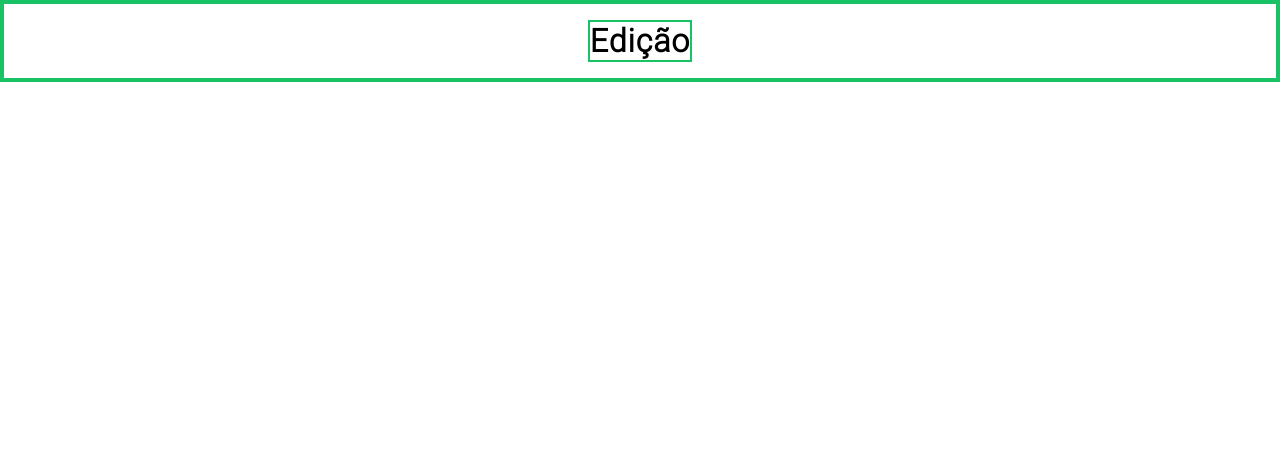
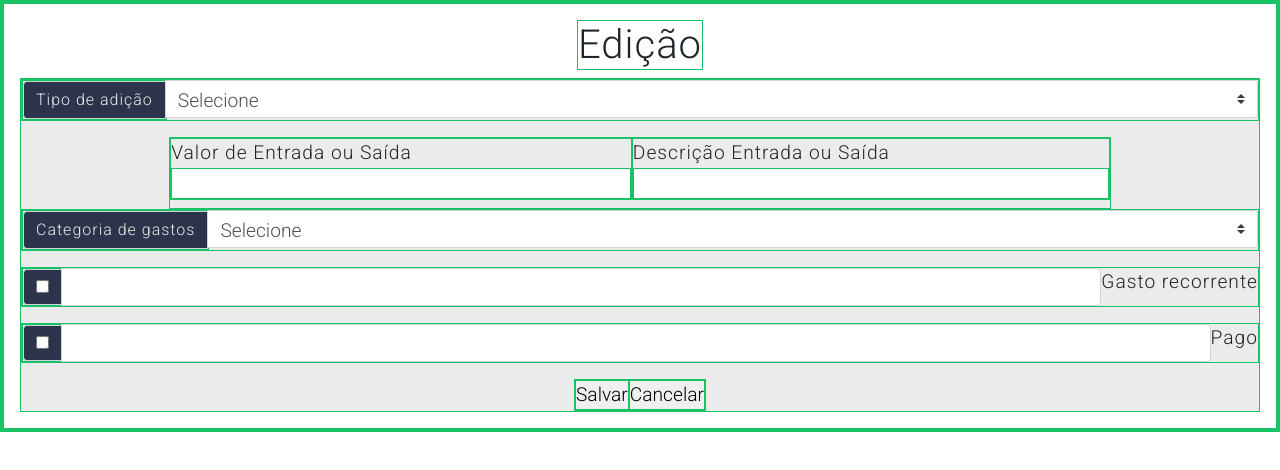
Before and after one commit to LanaGomes/costProject, a React (Vite) app: page /editpage in a window 1280 px wide. Shown: the top 470 px of the page. Built offline with nearby package versions, Linux system fonts and the light colour scheme.

Commit message:
Edit layout ugly ready

```diff
--- a/index.html
+++ b/index.html
@@ -13,9 +13,40 @@
       href="https://fonts.googleapis.com/css2?family=Montserrat:wght@200&family=Quicksand:wght@300;700&family=Roboto+Mono:wght@100;200;400;500&family=Roboto:wght@100;300&family=Young+Serif&display=swap"
       rel="stylesheet"
     />
+    <link
+      href="https://cdn.jsdelivr.net/npm/bootstrap@5.3.2/dist/css/bootstrap.min.css"
+      rel="stylesheet"
+      integrity="sha384-T3c6CoIi6uLrA9TneNEoa7RxnatzjcDSCmG1MXxSR1GAsXEV/Dwwykc2MPK8M2HN"
+      crossorigin="anonymous"
+    />
+    <link
+      rel="stylesheet"
+      href="https://cdn.jsdelivr.net/npm/bootstrap@4.0.0/dist/css/bootstrap.min.css"
+      integrity="sha384-Gn5384xqQ1aoWXA+058RXPxPg6fy4IWvTNh0E263XmFcJlSAwiGgFAW/dAiS6JXm"
+      crossorigin="anonymous"
+    />
+    <meta
+      name="viewport"
+      content="width=device-width, initial-scale=1, shrink-to-fit=no"
+    />
   </head>
   <body>
     <div id="root"></div>
     <script type="module" src="/src/main.jsx"></script>
+    <script
+      src="https://code.jquery.com/jquery-3.2.1.slim.min.js"
+      integrity="sha384-KJ3o2DKtIkvYIK3UENzmM7KCkRr/rE9/Qpg6aAZGJwFDMVNA/GpGFF93hXpG5KkN"
+      crossorigin="anonymous"
+    ></script>
+    <script
+      src="https://cdn.jsdelivr.net/npm/popper.js@1.12.9/dist/umd/popper.min.js"
+      integrity="sha384-ApNbgh9B+Y1QKtv3Rn7W3mgPxhU9K/ScQsAP7hUibX39j7fakFPskvXusvfa0b4Q"
+      crossorigin="anonymous"
+    ></script>
+    <script
+      src="https://cdn.jsdelivr.net/npm/bootstrap@4.0.0/dist/js/bootstrap.min.js"
+      integrity="sha384-JZR6Spejh4U02d8jOt6vLEHfe/JQGiRRSQQxSfFWpi1MquVdAyjUar5+76PVCmYl"
+      crossorigin="anonymous"
+    ></script>
   </body>
 </html>
--- a/src/components/AddSection.jsx
+++ b/src/components/AddSection.jsx
@@ -3,8 +3,7 @@ import AddRoundButton from "../components/AddRoundButton";
 function AddSection() {
   return (
     <section className="AddRoundButtonContainer">
-      <AddRoundButton kindOfAddition="Entrada" />
-      <AddRoundButton kindOfAddition="Saída" />
+      <AddRoundButton kindOfAddition="Entrada ou Saída" />
     </section>
   );
 }
--- a/src/components/Header.jsx
+++ b/src/components/Header.jsx
@@ -1,11 +1,14 @@
 import "../index.css";
 import logo from "../images/logo.png";
 import menuSanduiche from "../images/menu1.png";
+import { Link } from "react-router-dom";
 
 function Header() {
   return (
     <header className="navBar">
-      <img className="navBarLogos" src={logo} alt="LogoMaoSegurandoMoeda" />
+      <Link to={"/"}>
+        <img className="navBarLogos" src={logo} alt="LogoMaoSegurandoMoeda" />
+      </Link>
       <img
         className="navBarLogos menuSanduich"
         src={menuSanduiche}
--- a/src/index.css
+++ b/src/index.css
@@ -50,6 +50,10 @@ body {
   letter-spacing: var(--letterSpacing);
 }
 
+a {
+  color: var(--darkerBlue);
+}
+
 /*HEADER*/
 .navBar {
   display: flex;
@@ -71,7 +75,7 @@ body {
   flex-direction: row;
   justify-content: center;
   align-items: center;
-  height: 9rem;
+  height: 8rem;
 }
 
 .monthSection h1 {
@@ -108,14 +112,18 @@ body {
 }
 
 a:hover {
-  color: #c9af26;
+  color: var(--laranja);
+}
+
+button:hover {
+  color: var(--laranja);
 }
 
 .saldoContainerSubDiv {
   padding: 3rem;
   background-color: var(--veryLightBlue);
   border-radius: 1rem;
-  margin-bottom: 1rem;
+  margin-bottom: 3rem;
 }
 
 .saldoContainerSubDiv h2 {
@@ -186,7 +194,11 @@ a:hover {
 .layotEntradasESaídas h3 {
   font-size: 0.9rem;
   padding: 0.3rem 0.5rem 0.2rem 0.5rem;
-  color: #888888;
+  color: var(--darkGrey);
+
+  border-width: 0px 1px 1px 1px;
+  border: solid;
+  border-color: var(--lightgrey);
 }
 
 .extractEntradas header {
@@ -197,11 +209,38 @@ a:hover {
   background-color: var(--laranja);
 }
 
+/*EditPage*/
+
 .editWrapper {
   display: flex;
-  flex-direction: row;
+  flex-direction: column;
   justify-content: center;
   align-items: center;
 
   padding: 1rem;
+  font-size: 1.2rem;
 }
+
+.editContainer {
+  display: flex;
+  flex-direction: column;
+  justify-content: center;
+  align-items: center;
+  width: 100%;
+
+  background-color: var(--lightgrey);
+}
+
+.input-group-text {
+  background-color: var(--darkerBlue);
+  color: var(--white);
+}
+
+input {
+  width: 100%;
+}
+
+.EditButton {
+  padding: 2rem;
+  background-color: var(--darkGrey);
+}
--- a/src/pages/EditPage.jsx
+++ b/src/pages/EditPage.jsx
@@ -1,8 +1,95 @@
+import { Link } from "react-router-dom";
+
 function EditPage() {
   return (
     <div className="editWrapper">
+      <h1>Edição</h1>
       <div className="editContainer">
-        <h1>Edição</h1>
+        <div className="input-group mb-3">
+          <div className="input-group-prepend">
+            <label className="input-group-text" for="inputGroupSelect01">
+              Tipo de adição
+            </label>
+          </div>
+          <select
+            className="custom-select editSelectInputs"
+            id="inputGroupSelect01"
+          >
+            <option selected>Selecione</option>
+            <option value="1">Entrada</option>
+            <option value="2">Saída</option>
+          </select>
+        </div>
+        <div className="editInputs">
+          <label>
+            Valor de Entrada ou Saída
+            <input type="text"></input>
+          </label>
+          <label>
+            Descrição Entrada ou Saída
+            <input type="text"></input>
+          </label>
+        </div>
+
+        <div className="input-group mb-3">
+          <div className="input-group-prepend">
+            <label className="input-group-text" for="inputGroupSelect01">
+              Categoria de gastos
+            </label>
+          </div>
+          <select
+            className="custom-select editSelectInputs"
+            id="inputGroupSelect01"
+          >
+            <option selected>Selecione</option>
+            <option value="1">Farmácia</option>
+            <option value="2">Uber</option>
+            <option value="3">Alimentação</option>
+            <option id="editarCategorias" value="3">
+              Add ou editar categorias
+            </option>
+          </select>
+        </div>
+        <div className="input-group mb-3">
+          <div className="input-group-prepend">
+            <div className="input-group-text">
+              <input
+                type="checkbox"
+                aria-label="Checkbox for following text input"
+              />
+            </div>
+          </div>
+          <input
+            type="text"
+            className="form-control"
+            aria-label="Text input with checkbox"
+          />
+          Gasto recorrente
+        </div>
+        <div className="input-group mb-3">
+          <div className="input-group-prepend">
+            <div className="input-group-text">
+              <input
+                type="checkbox"
+                aria-label="Checkbox for following text input"
+              />
+            </div>
+          </div>
+          <input
+            type="text"
+            className="form-control"
+            aria-label="Text input with checkbox"
+          />
+          Pago
+        </div>
+        <div className="editButtons">
+          <button className="editButton" type="submit">
+            Salvar
+          </button>
+          <button className="editButton" type="submit">
+            Cancelar
+          </button>
+        </div>
       </div>
     </div>
   );
--- a/src/pages/Extract.jsx
+++ b/src/pages/Extract.jsx
@@ -3,6 +3,7 @@ import Saldo from "../components/Saldo";
 import Month from "../components/Month";
 import Entradas from "../components/Entradas";
 import Saidas from "../components/Saidas";
+import { Link } from "react-router-dom";
 
 function Extract() {
   return (
@@ -26,8 +27,10 @@ function Extract() {
           <Saidas />
           <Saidas />
           <Saidas />
-          <Saidas />
         </section>
+        <Link to={"/"}>
+          <h2>Voltar</h2>
+        </Link>
       </main>
     </>
   );
```
